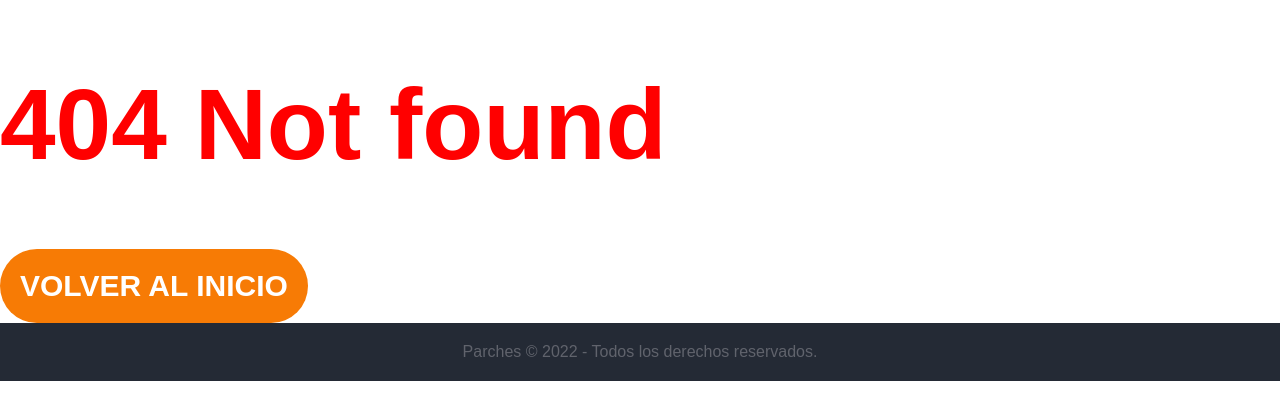
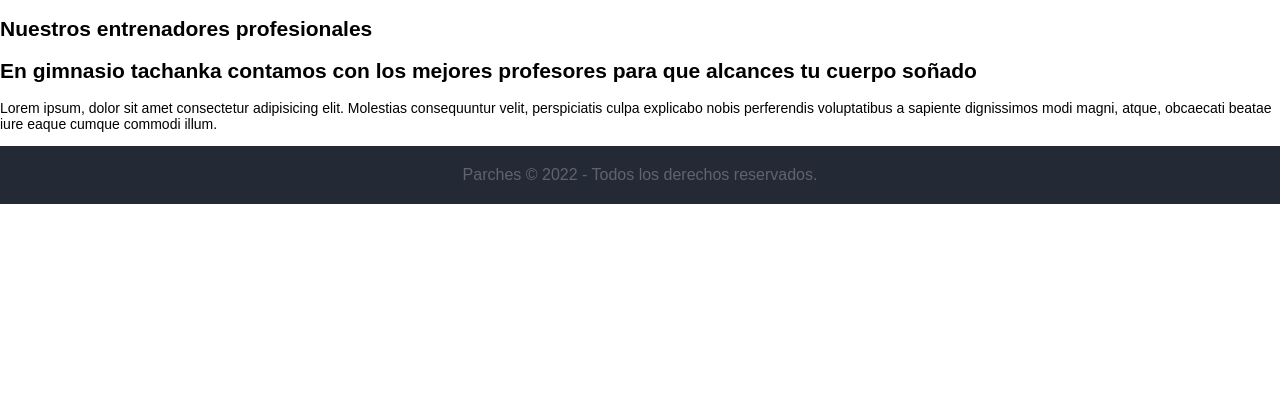
Before and after one commit to TeamMrWeb/Demo-5, a React (Vite) app: page /nosotros in a window 1280 px wide. Before the commit this address had no page. Shown: the top 420 px of the page. Built offline with nearby package versions, Linux system fonts and the light colour scheme.

Commit message:
#16 Added about page template

```diff
--- a/src/App.jsx
+++ b/src/App.jsx
@@ -2,11 +2,14 @@ import {Route, Routes} from "react-router-dom";
 import Home from "./pages/home/Home";
 import Footer from "./components/Footer"
 import NotFound from "./pages/NotFound";
+import About from "./pages/About";
+
 export default function App() {
     return (
         <div className="app">
             <Routes>
                 <Route exact path="/" element={<Home />} />
+                <Route exact path="/nosotros" element={<About />}/>
                 <Route path="*" element={<NotFound />} />
             </Routes>
             <Footer />
--- /dev/null
+++ b/src/pages/About.jsx
@@ -0,0 +1,22 @@
+export default function About() {
+  return (
+    <section className="about-section">
+        <div className="about-container">
+            <div className="about-header">
+                <h1 className="about__title">
+                    Nuestros entrenadores profesionales
+                </h1>
+                <h2 className="about__subtitle">
+                    En gimnasio tachanka contamos con los mejores profesores para que alcances tu cuerpo soñado
+                </h2>
+                <p>
+                    Lorem ipsum, dolor sit amet consectetur adipisicing elit. Molestias consequuntur velit, perspiciatis culpa explicabo nobis perferendis voluptatibus a sapiente dignissimos modi magni, atque, obcaecati beatae iure eaque cumque commodi illum.
+                </p>
+            </div>
+            <div className="about-content">
+                {/* Cards */}
+            </div>
+        </div>
+    </section>
+  )
+}
--- a/src/styles/index.scss
+++ b/src/styles/index.scss
@@ -22,6 +22,8 @@ html {
 
 //pages
 @import "./pages/home/home";
+@import "./pages/about";
+@import "./pages/notfound";
 
 //components
 @import "./components/gallery";
```
Also changed, not shown: src/styles/pages/_about.scss (added), src/styles/pages/_notfound.scss (added), 1 other file (tests, documents, lock files or other folders).
